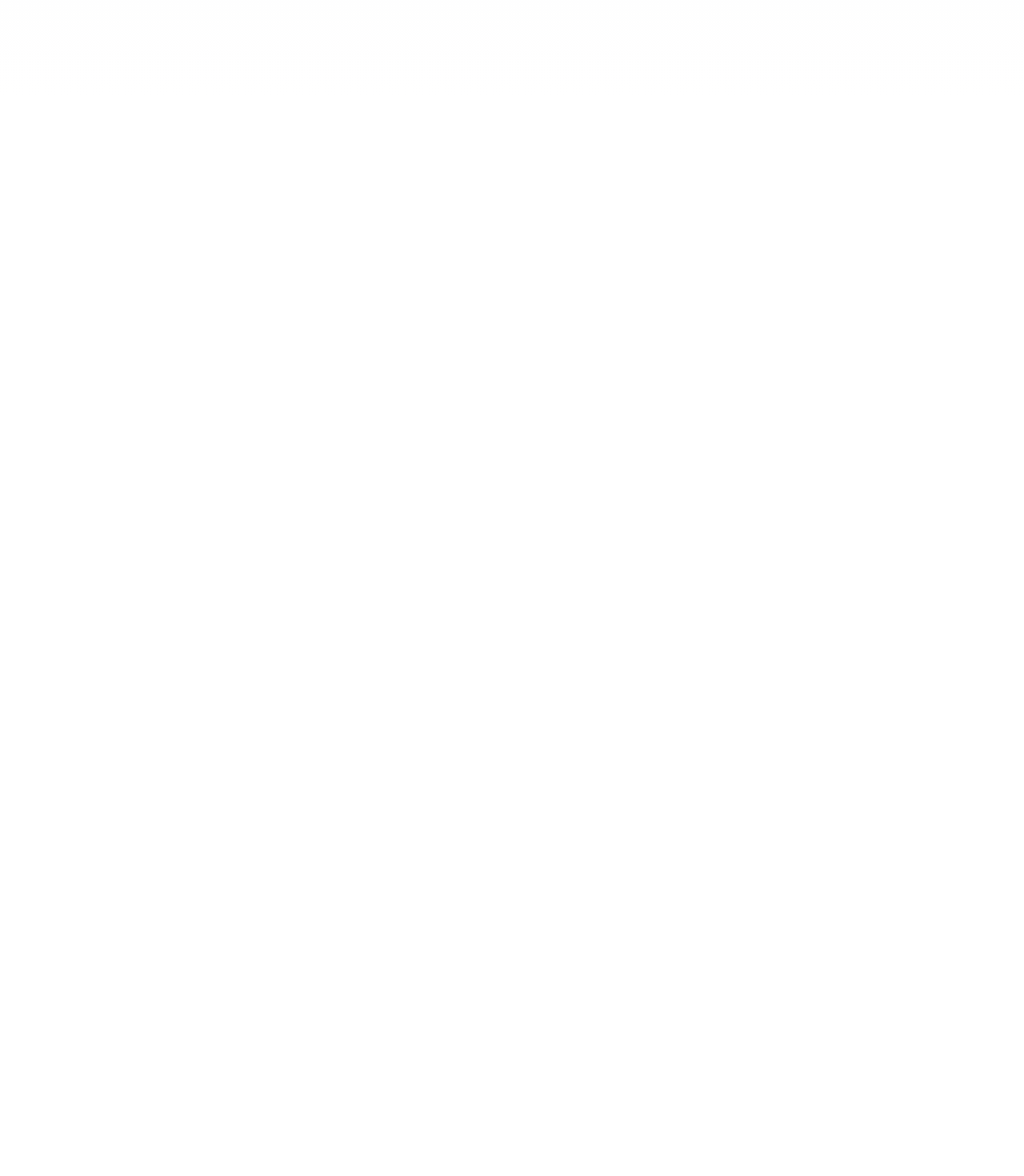
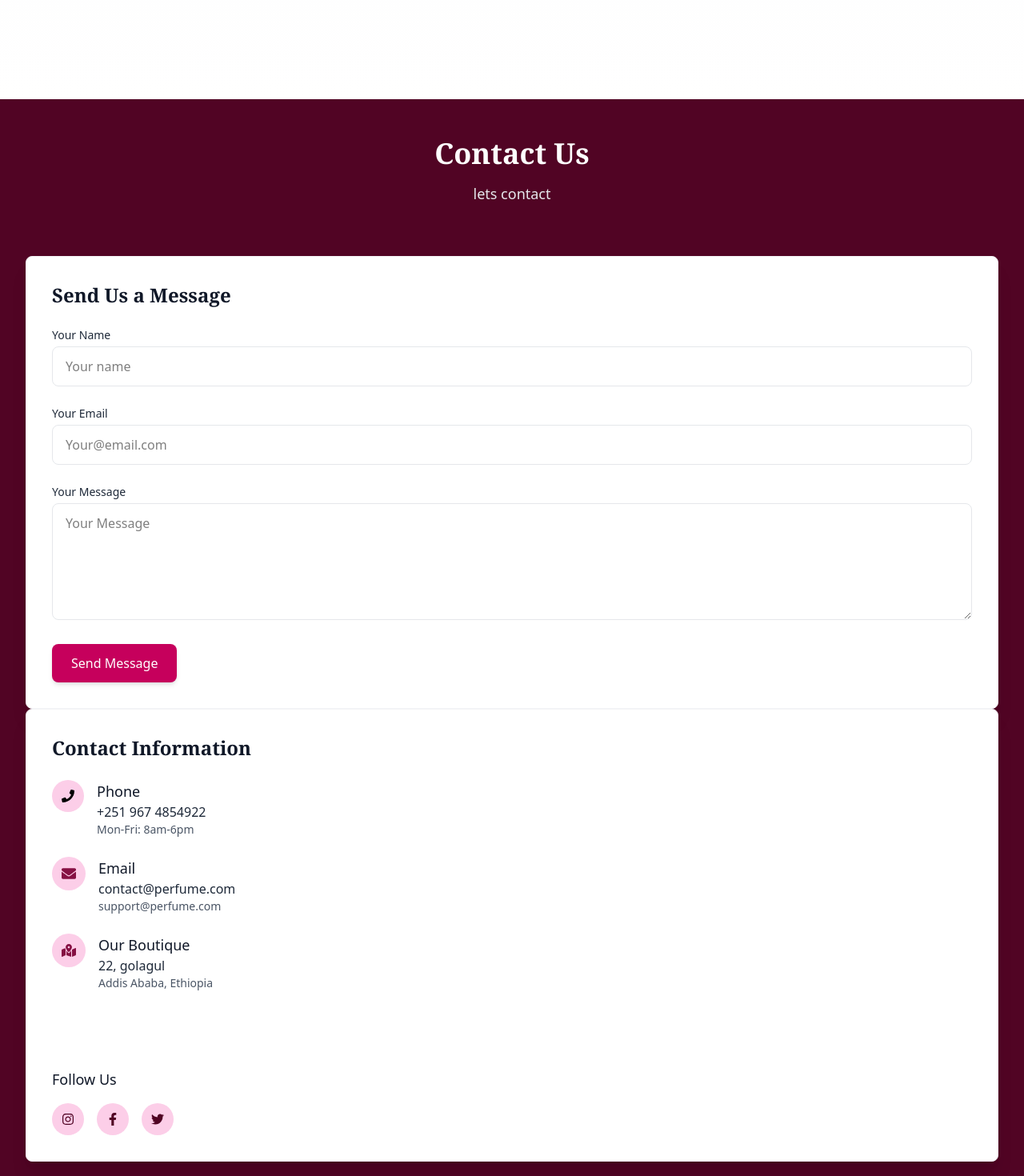
Before and after one commit to Tsedeniyagashaw/perfume-store, a React (Vite) app: page / in a window 1280 px wide. Shown: the part 3380-4850 px from the top of the page at 80% size. Before the commit the page ends 3504 px from the top, so only its background shows below. Built offline with nearby package versions, Linux system fonts and the light colour scheme.

Commit message:
Add contact page

```diff
--- a/src/App.jsx
+++ b/src/App.jsx
@@ -5,6 +5,7 @@
 import Categories from './components/Categories'
 import Offers from './components/Offers'
 import About from './components/About'
+import Contact from './components/Contact'
 
 const App = () => {
   return (
@@ -15,6 +16,7 @@
    <Categories />
    <Offers />
    <About/>
+   <Contact/>
     </div>
   )
 }
--- a/src/components/About.jsx
+++ b/src/components/About.jsx
@@ -22,7 +22,7 @@
               <div className="absolute bottom-0 left-0 text-white">
                 <h3 className="text-2xl font-bold">Since 1996</h3>
                 <p className="mt-2">
-                  Lorem ipsum dolor sit, amet consectetur adipisicing elit.{" "}
+                  Discover the art of fragrance with our exclusive collection of premium perfumes.
                 </p>
               </div>
             </div>
@@ -31,7 +31,9 @@
           <div className="lg:w-1/2 flex flex-col justify-center">
             <h2 className="text-4xl font-bold text-amber-900 mb-6">About Us</h2>
             <p className="text-lg text-gray-600 mb-4 ">
-              Lorem ipsum, dolor sit amet consectetur adipisicing elit.
+               At shopease, we believe in the power of scent to evoke emotions and memories.
+               Since 1996, we've been curating an exquisite collection of luxury perfumes,
+                crafted from the finest ingredients, to help you express your unique style and personality.
             </p>
             <div className="grid grid-cols-2 gap-4 mt-4">
 
--- /dev/null
+++ b/src/components/Contact.jsx
@@ -0,0 +1,113 @@
+import React from 'react'
+import { FaEnvelope,  FaFacebookF, FaInstagram, FaMapMarkedAlt, FaPhone, FaTwitter } from 'react-icons/fa'
+
+const Contact = () => {
+  return (
+    <section id='contact'
+    className='min-h-screen scroll-mt-20 bg-pink-950 py-12 px-4 sm:px-6 lg:px-8'>
+      <div className="max-w-7xl mx-auto">
+         <div className="text-center mb-16">
+            <h1 className='text-4xl font-serif font-bold text-white mb-4'>Contact Us</h1>
+            <p className='text-lg text-gray-200 max-w-2xl mx-auto'>
+
+   lets contact
+            </p>
+         </div>
+         <div className='bg-white p-8 rounded-lg shadow-xl border border-gray-100'>
+       <h2 className='text-2xl font-serif font-semibold text-gray-900 mb-6'>Send Us a Message</h2>
+           <form className='space-y-6' action="">
+              <div>
+                <label className='block text-sm font-medium text-gray-800 mb-1'>Your Name</label>
+                <input type="text" className='w-full px-4 py-3 border border-gray-200 rounded-lg focus:ring-2
+                focus:ring-gray-500 focus:border-transparent' placeholder='Your name' />
+                </div>
+                <div>
+                <label className='block text-sm font-medium text-gray-800 mb-1'>Your Email</label>
+                <input type="text" className='w-full px-4 py-3 border border-gray-200 rounded-lg focus:ring-2
+                focus:ring-gray-500 focus:border-transparent' placeholder='Your@email.com' />
+                </div>
+                <div>
+                <label className='block text-sm font-medium text-gray-800 mb-1'>Your Message</label>
+                <textarea rows="5"
+                 className='w-full px-4 py-3 border border-gray-200 rounded-lg focus:ring-2
+                focus:ring-gray-500 focus:border-transparent' placeholder='Your Message' />
+                </div>
+                <button className='w-ful bg-pink-700 hover:bg-pink-600 text-white py-3 px-6 rounded-lg
+                transition duration-300 font-medium shadow-md'>
+                 Send Message
+                </button>
+           </form>
+
+         </div>
+
+   <div className='space-y-8'>
+      <div className='bg-white p-8 rounded-lg shadow-xl border border-gray-100'>
+     <h2 className='text-2xl font-serif font-semibold text-gray-900 mb-6 '>Contact Information</h2>
+     <div className='space-y-6 '>
+         <div className="flex items-start">
+<div className="bg-pink-200 p-3 rounded-full mr-4">
+ <FaPhone />
+</div>
+<div>
+    <h3 className='text-lg font-medium text-gray-900'>Phone</h3>
+    <p className='text-gray-800'>+251 967 4854922</p>
+    <p className='text-gray-600 text-sm'>Mon-Fri: 8am-6pm</p>
+</div>
+</div>
+
+<div className='flex items-start'>
+    <div className='bg-pink-200 rounded-full p-3 mr-4 '>
+        <FaEnvelope  className='text-pink-900 text-lg'/>
+
+    </div>
+
+    <div>
+    <h3 className='text-lg font-medium text-gray-900'>Email</h3>
+    <p className='text-gray-800'>contact@perfume.com</p>
+    <p className='text-gray-600 text-sm'>support@perfume.com</p>
+</div>
+</div>
+
+<div className='flex items-start'>
+    <div className='bg-pink-200 rounded-full p-3 mr-4 '>
+        <FaMapMarkedAlt  className='text-pink-900 text-lg'/>
+
+    </div>
+      <div>
+    <h3 className='text-lg font-medium text-gray-900'>Our Boutique</h3>
+    <p className='text-gray-800'>22, golagul</p>
+    <p className='text-gray-600 text-sm'>Addis Ababa, Ethiopia</p>
+</div>
+
+</div>
+     </div>
+
+ <div className='mt-24'>
+  <h3 className='text-lg font-medium text-gray-900 mb-4'>Follow Us</h3>
+  <div className='flex space-x-4'>
+    <a href="#" className='bg-pink-200 hover:bg-gray-200 p-3 rounded-full transition duration-300'>
+        <FaInstagram className='text-pink-950' />
+    </a>
+
+        <a href="#" className='bg-pink-200 hover:bg-gray-200 p-3 rounded-full transition duration-300'>
+        <FaFacebookF className='text-pink-950' />
+    </a>
+
+        <a href="#" className='bg-pink-200 hover:bg-gray-200 p-3 rounded-full transition duration-300'>
+        <FaTwitter className='text-pink-950' />
+    </a>
+  </div>
+ </div>
+
+
+
+      </div>
+   </div>
+
+
+      </div>
+    </section>
+  )
+}
+
+export default Contact
```
